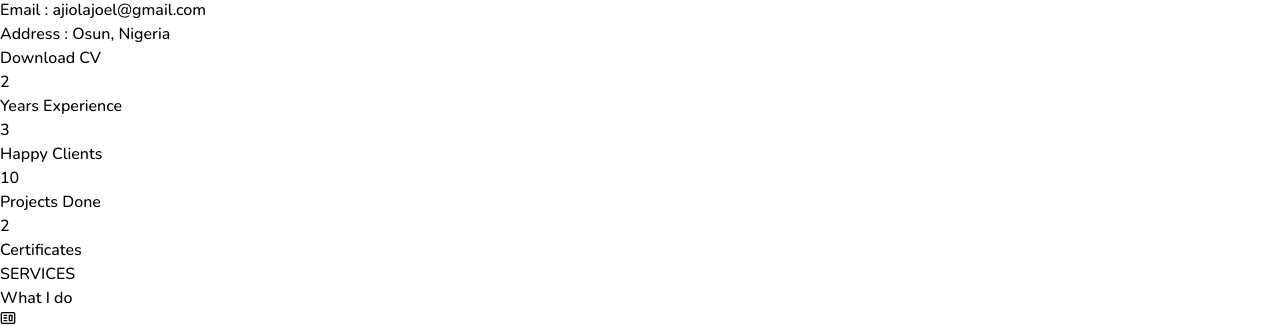
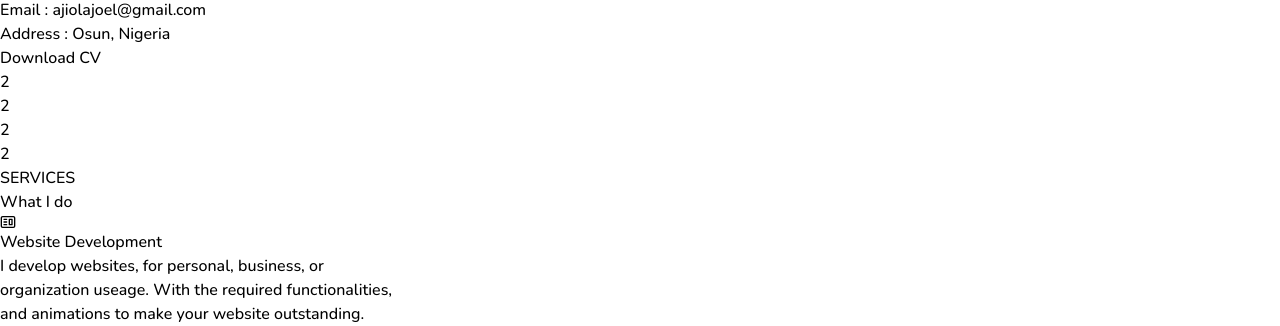
Before and after one commit to Joel0007tech/joel-folio, a React (Vite) app: page / in a window 1280 px wide. Shown: the part 819-1145 px from the top of the page. Built offline with nearby package versions, Linux system fonts and the light colour scheme.

Commit message:
fixing the about session

```diff
--- a/src/components/About.jsx
+++ b/src/components/About.jsx
@@ -32,24 +32,23 @@ const About = () => {
                 Download CV</a>
          </div>
       </div>
-      <div className='flex gap-28 justify-center sm:flex sm:flex-col sm:gap-3'>
-        <div className='flex flex-col sm:m-auto'>
-        <CountUp end={2} duration={5} className='text-slate-500 font-bold text-[70px] sm:text-center'/>
-          <p className='text-md relative font-semibold text-slate-400'>Years Experience</p>
+     <div>
+      <div className='pt-3 pr-4 border border-r-2 bg-green-700'/>
+      <div className='flex sm:flex sm:flex-col'>
+        <div className='flex flex-col'>
+         2
         </div>
-        <div className='flex flex-col sm:m-auto'>
-         <CountUp end={3} duration={5} className='text-slate-500 font-bold text-[70px] sm:text-center'/>
-          <p className='text-md relative font-semibold text-slate-400'>Happy Clients</p>
+        <div className='flex flex-col'>
+         2
         </div>
-        <div className='flex flex-col sm:m-auto'>
-          <CountUp end={10} duration={5} className='text-slate-500 font-bold text-[70px] sm:text-center'/>
-          <p className='text-md text-center font-semibold text-slate-400 relative'>Projects Done</p>
+        <div className='flex flex-col'>
+         2
         </div>
-        <div className='flex flex-col sm:m-auto'>
-          <CountUp end={2} duration={5} className='text-slate-500 font-bold text-[70px] sm:text-center'/>
-        <p className='text-md text-center font-semibold text-slate-400 relative'>Certificates</p>
+        <div className='flex flex-col'>
+         2
         </div>
       </div>
+     </div>
       </div>
     </div>
   )
```
